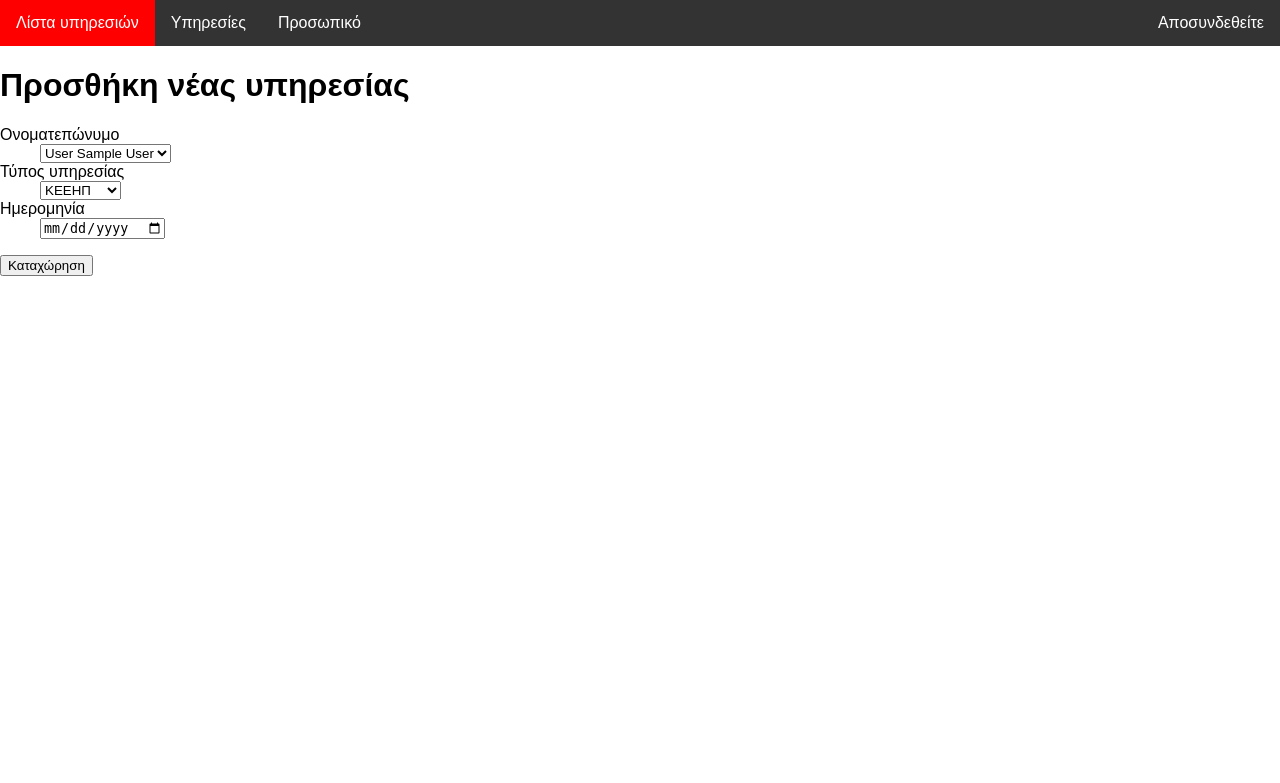
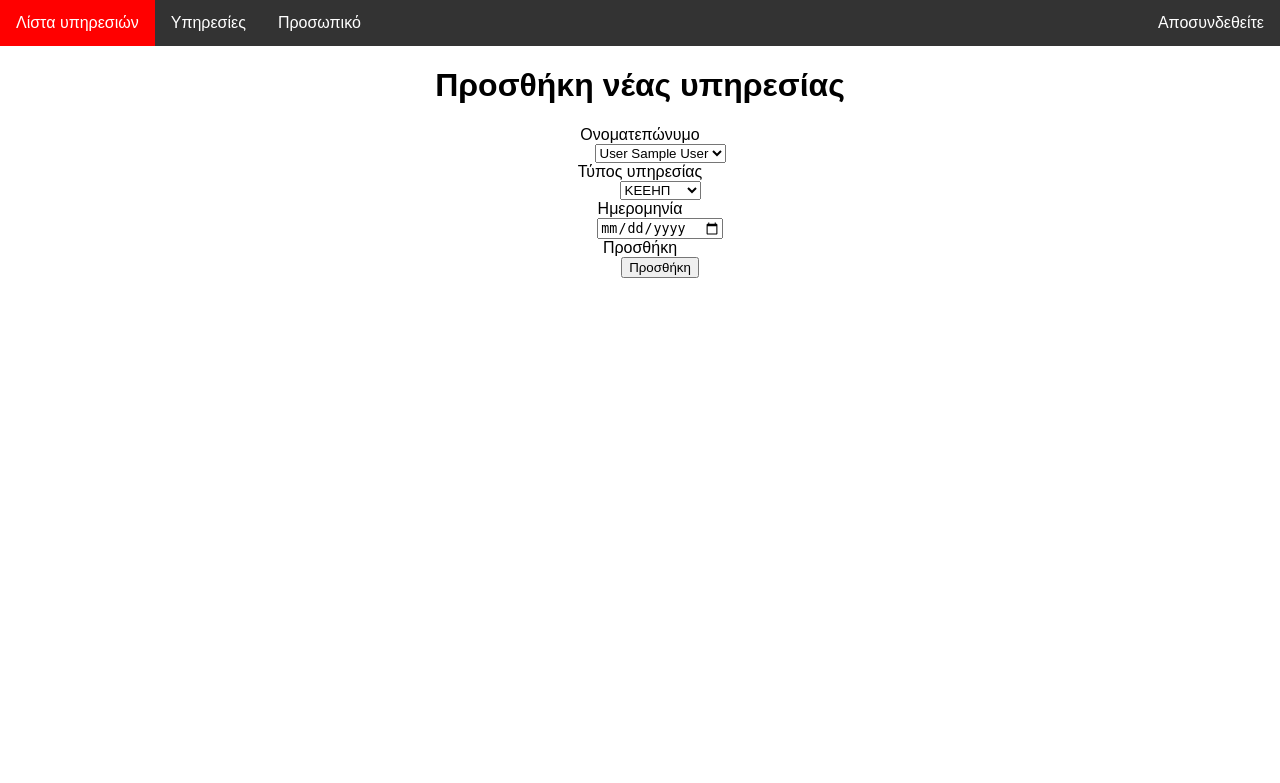
Before and after one commit to knaiskes/duty-schedule, a Flask app: page /add_duty in a window 1280 px wide. Shown: the top 783 px of the page. Run offline with Flask 2, Linux system fonts and the light colour scheme; a user stored in the database is signed in; tables that the repository leaves empty hold one stand-in row (values such as "Sample post"); some libraries are stand-ins or nearby versions.

Commit message:
use form's submit field rather than html input

```diff
--- a/templates/addDuty.html
+++ b/templates/addDuty.html
@@ -1,4 +1,7 @@
 <title>Προσθήκη νέας υπηρεσίας</title>
+<style>
+body { text-align: center; }
+</style>
 {% extends "base.html" %}
 
 {% block content %}
@@ -7,12 +10,11 @@
 <form method="POST">
     {{ form.hidden_tag() }}
     <dl>
-        {{ render_field(form.lastname) }}
+        {{ render_field(form.lastname)  }}
         {{ render_field(form.duty_type) }}
         {{ render_field(form.duty_date) }}
+        {{ render_field(form.submit)    }}
     </dl>
-    <p><input type=submit value=Καταχώρηση></p>
-
     {% with messages = get_flashed_messages() %}
     {% if messages %}
     {% for message in messages %}
```
